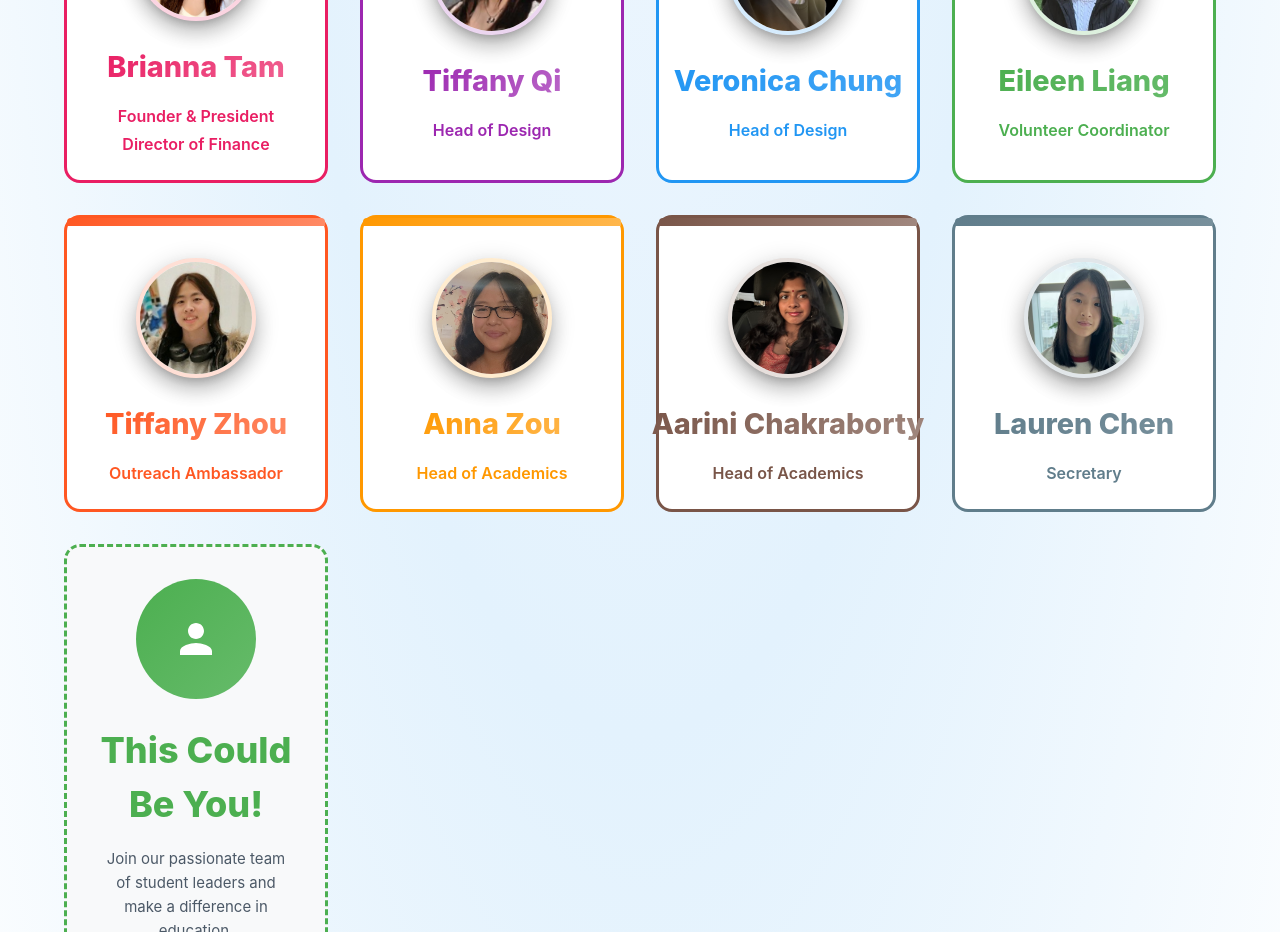
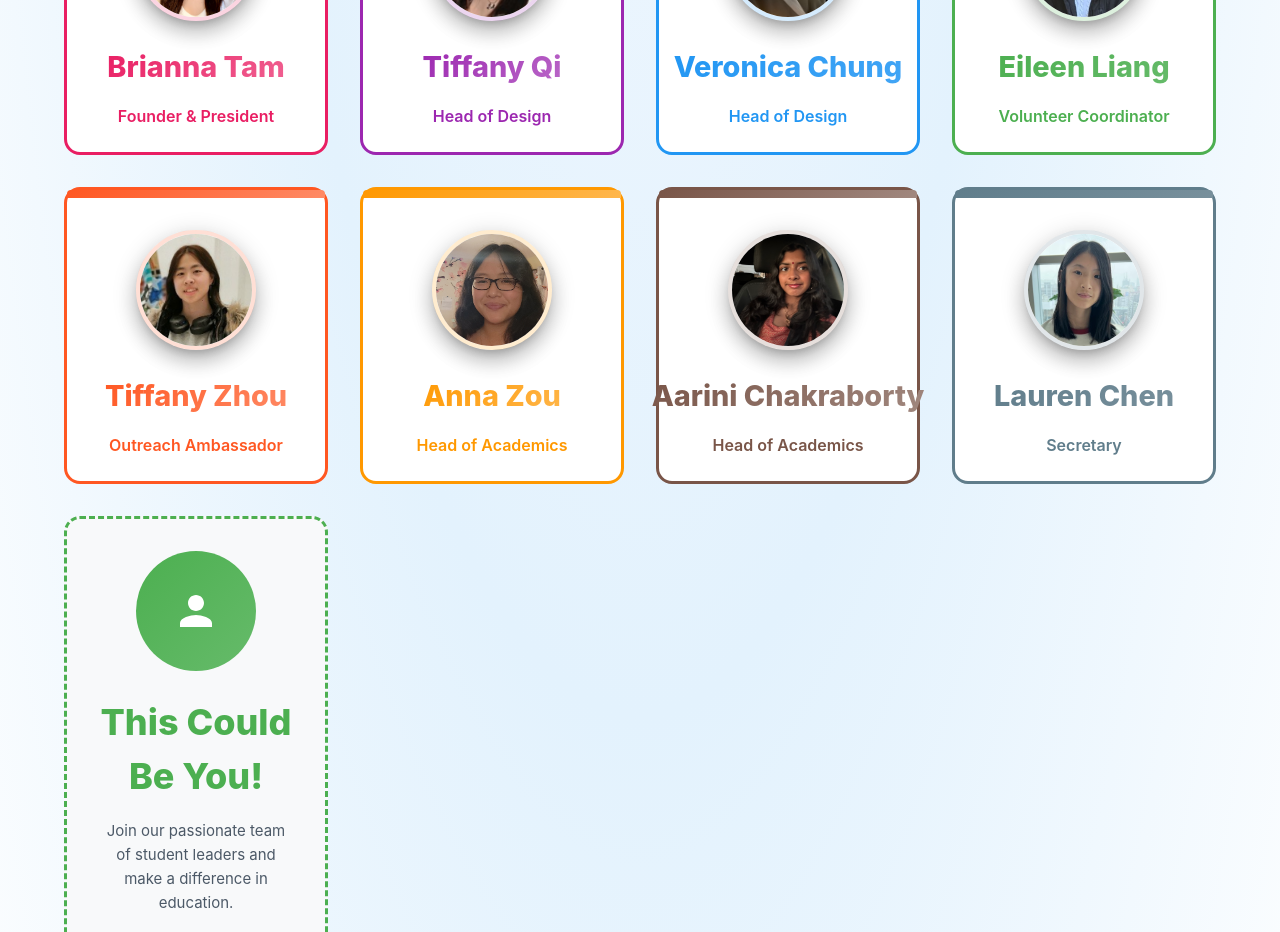
Before and after one commit to Jonathanz4344/EnlightenLearning, a React (Vite) app: page /About/Meet-Our-Team in a window 1280 px wide. Shown: the part 1440-2372 px from the top of the page. Built offline with nearby package versions, Linux system fonts and the light colour scheme.

Commit message:
updated roles

```diff
--- a/src/components/about/OurTeam.jsx
+++ b/src/components/about/OurTeam.jsx
@@ -44,7 +44,7 @@ const teamMembers = [
     {
         id: 1,
         name: "Brianna Tam",
-        roles: ["Founder & President", "Director of Finance"],
+        roles: ["Founder & President",],
         icon: AdminIcon,
         color: '#e91e63',
         bgGradient: 'linear-gradient(135deg, #e91e63, #f06292)',
```
